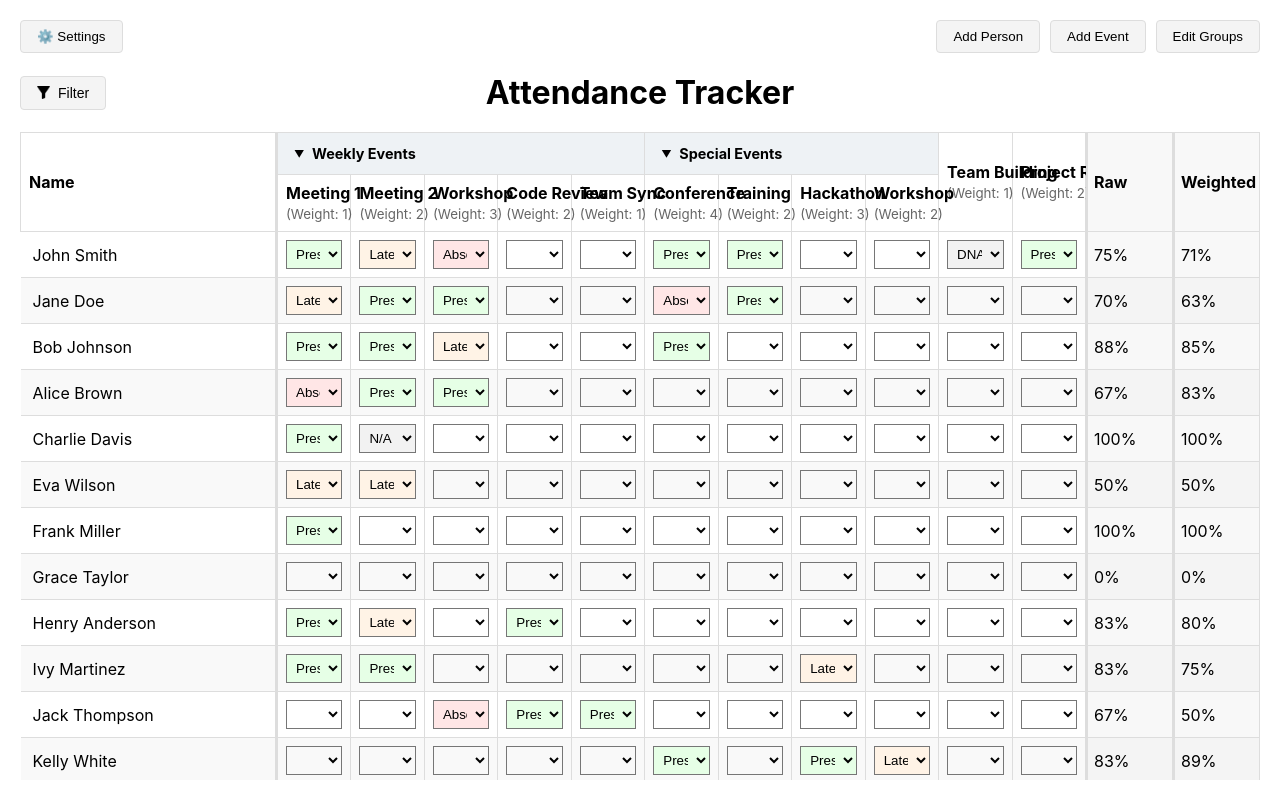
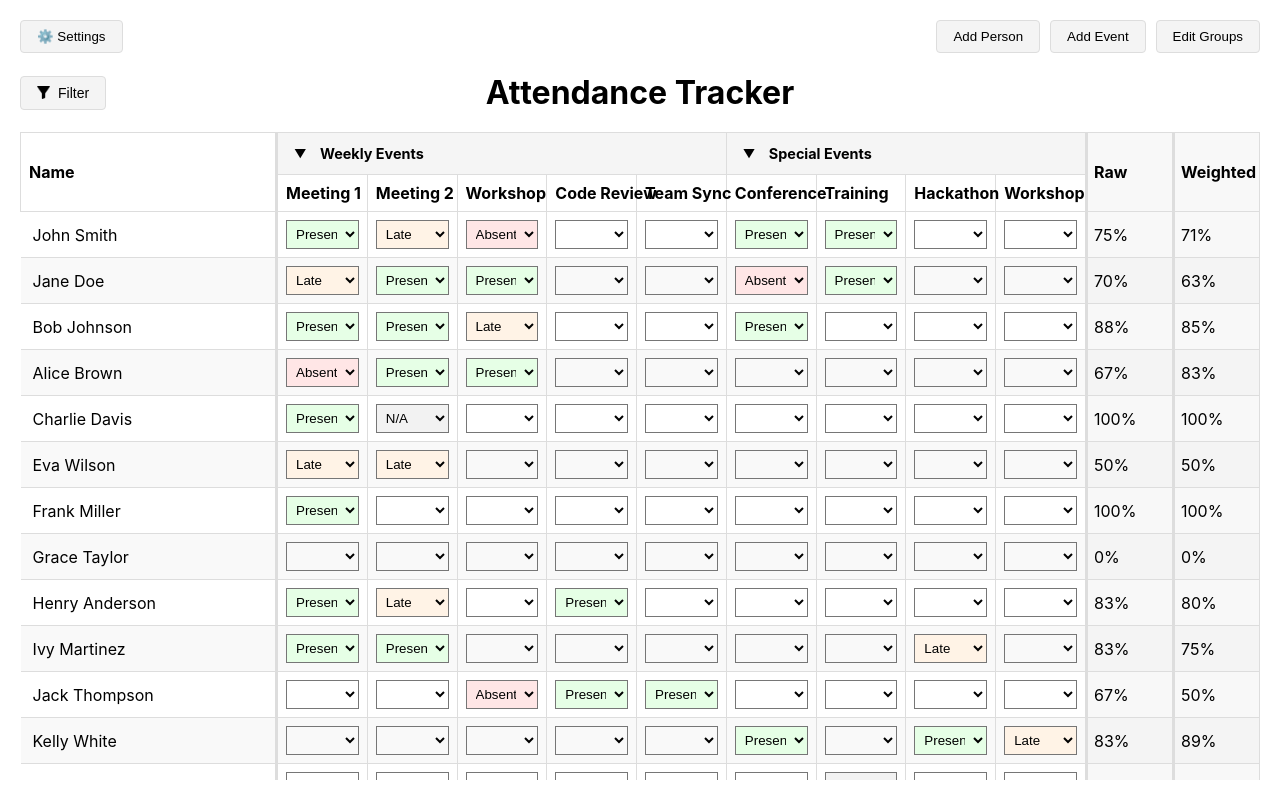
Before and after one commit to adamnelsonarcher/attendance-tracker, a React (Create React App) app: page / in a window 1280 px wide. Built offline with nearby package versions, Linux system fonts and the light colour scheme.

Commit message:
rebuild the data structure

```diff
--- a/src/App.jsx
+++ b/src/App.jsx
@@ -29,7 +29,7 @@ function App() {
   const [contextMenu, setContextMenu] = useState(null);
 
   const [people, handleAddPerson, updatePeopleGroups] = usePeople();
-  const [events, handleAddEvent, toggleFolder] = useEvents();
+  const [events, folders, handleAddEvent, toggleFolder, setFolders] = useEvents();
   const [attendance, handleAttendanceChange] = useAttendance();
   const [sorting, handleSort, getStatusPriority] = useSort();
   const calculateScores = useCalculateScores(events, attendance, settings);
@@ -82,7 +82,7 @@ function App() {
         {showGroupFilter && (
           <GroupFilter
             groups={groups}
-            folders={events.filter(e => e.isFolder)}
+            folders={folders}
             activeGroupFilters={activeGroupFilters}
             activeFolderFilters={activeFolderFilters}
             onGroupFilterChange={setActiveGroupFilters}
@@ -108,6 +108,7 @@ function App() {
         groups={groups}
         activeGroupFilters={activeGroupFilters}
         activeFolderFilters={activeFolderFilters}
+        folders={folders}
       />
 
       {contextMenu && (
@@ -138,7 +139,7 @@ function App() {
         <AddEventForm
           onAdd={handleAddEvent}
           onClose={() => setShowAddEvent(false)}
-          folders={events.filter(e => e.isFolder)}
+          folders={folders}
         />
       )}
 
@@ -147,23 +148,24 @@ function App() {
           groups={groups}
           people={people}
           events={events}
+          folders={folders}
+          setEvents={setFolders}
           onSave={(newGroups) => {
             if (activeTab === 'people') {
               setGroups(newGroups);
               updatePeopleGroups(newGroups);
             } else {
               const updatedEvents = events.map(event => {
-                if (!event.isFolder) return event;
-                const updatedFolder = newGroups.find(g => g.id === event.id);
-                if (!updatedFolder) return null;
+                const updatedFolder = newGroups.find(g => g.id === event.folder);
+                if (!updatedFolder) return event;
                 return {
                   ...event,
-                  name: updatedFolder.name,
-                  color: updatedFolder.color,
-                  events: updatedFolder.events
+                  folder: updatedFolder.id,
+                  name: event.name,
+                  color: updatedFolder.color
                 };
-              }).filter(Boolean);
-              handleAddEvent({ events: updatedEvents });
+              });
+              setFolders(updatedEvents);
             }
           }}
           onClose={() => setShowGroups(false)}
--- /dev/null
+++ b/src/components/Table/EventFolder/EventFolder.css
@@ -0,0 +1,33 @@
+.event-folder {
+  background-color: #f5f5f5;
+  border: 1px solid #ddd;
+  padding: 8px;
+}
+
+.folder-header {
+  display: flex;
+  align-items: center;
+  cursor: pointer;
+  user-select: none;
+}
+
+.folder-icon {
+  margin-right: 8px;
+  font-size: 12px;
+}
+
+.event-header {
+  background-color: #fff;
+  border: 1px solid #ddd;
+  padding: 8px;
+  cursor: pointer;
+}
+
+.event-header.sorted {
+  background-color: #e6f3ff;
+}
+
+.collapsed-folder {
+  background-color: #f5f5f5;
+  border: 1px solid #ddd;
+}
--- a/src/components/Table/Table.jsx
+++ b/src/components/Table/Table.jsx
@@ -18,7 +18,8 @@ function Table({
   settings,
   groups,
   activeGroupFilters,
-  activeFolderFilters
+  activeFolderFilters,
+  folders
 }) {
   const attendanceStatus = ['Present', 'Absent', 'Late', 'DNA'];
 
@@ -145,10 +146,10 @@ function Table({
                 </small>
               )}
             </th>
-            {filteredEvents.filter(folder => folder.isFolder).map(folder => (
+            {folders.map(folder => (
               <th
                 key={folder.id}
-                colSpan={folder.isOpen ? folder.events.length : 1}
+                colSpan={folder.isOpen ? events.filter(e => e.folder === folder.id).length : 1}
                 className="event-folder"
               >
                 <div
@@ -162,24 +163,6 @@ function Table({
                 </div>
               </th>
             ))}
-            {/* Non-folder events */}
-            {filteredEvents.filter(folder => !folder.isFolder).flatMap(folder =>
-              folder.events.map(event => (
-                <th
-                  key={event.id}
-                  rowSpan="2"
-                  className="event-column sortable-header"
-                  onClick={() => onEventHeaderClick(event.id)}
-                >
-                  {event.name}
-                  <br />
-                  <small>
-                    (Weight: {event.weight})
-                    {sorting.type === 'event' && sorting.eventId === event.id && ' ↓'}
-                  </small>
-                </th>
-              ))
-            )}
             <th
               rowSpan="2"
               className="score-column sortable-header"
@@ -203,21 +186,20 @@ function Table({
           </tr>
           {/* Second header row for folder events */}
           <tr>
-            {filteredEvents.filter(folder => folder.isFolder).flatMap(folder =>
-              folder.isOpen ? folder.events.map(event => (
+            {folders.map(folder =>
+              folder.isOpen ?
+                events
+                  .filter(event => event.folder === folder.id)
+                  .map(event => (
                     <th
                       key={event.id}
-                  className="event-column sortable-header"
                       onClick={() => onEventHeaderClick(event.id)}
+                      className={`event-header ${sorting.eventId === event.id ? 'sorted' : ''}`}
                     >
                       {event.name}
-                  <br />
-                  <small>
-                    (Weight: {event.weight})
-                    {sorting.type === 'event' && sorting.eventId === event.id && ' ↓'}
-                  </small>
                     </th>
-              )) : [<th key={folder.id} className="collapsed-folder"></th>]
+                  ))
+                : <td key={folder.id} className="collapsed-folder"></td>
             )}
           </tr>
         </thead>
@@ -234,10 +216,11 @@ function Table({
                 {person.name}
               </td>
               {/* Render cells for each event */}
-              {filteredEvents.map(folder =>
-                folder.isFolder ? (
+              {folders.map(folder =>
                 folder.isOpen ?
-                    folder.events.map(event => (
+                  events
+                    .filter(event => event.folder === folder.id)
+                    .map(event => (
                       <td key={event.id}>
                         <select
                           value={attendance[`${person.id}-${event.id}`] || 'Select'}
@@ -253,23 +236,6 @@ function Table({
                       </td>
                     ))
                   : <td key={folder.id} className="collapsed-folder"></td>
-                ) : (
-                  folder.events.map(event => (
-                    <td key={event.id}>
-                      <select
-                        value={attendance[`${person.id}-${event.id}`] || 'Select'}
-                        onChange={(e) => onAttendanceChange(person.id, event.id, e.target.value)}
-                        data-status={attendance[`${person.id}-${event.id}`] || 'Select'}
-                      >
-                        <option value="Select"></option>
-                        <option value="Present">Present</option>
-                        <option value="Absent">Absent</option>
-                        <option value="Late">Late</option>
-                        <option value="DNA">DNA</option>
-                      </select>
-                    </td>
-                  ))
-                )
               )}
               <td className="score-column">{calculateScores(person.id).raw}%</td>
               <td className="score-column">{calculateScores(person.id).weighted}%</td>
@@ -312,7 +278,8 @@ Table.propTypes = {
   settings: PropTypes.object.isRequired,
   groups: PropTypes.array.isRequired,
   activeGroupFilters: PropTypes.instanceOf(Map).isRequired,
-  activeFolderFilters: PropTypes.instanceOf(Map).isRequired
+  activeFolderFilters: PropTypes.instanceOf(Map).isRequired,
+  folders: PropTypes.array.isRequired
 };
 
 export default Table;
--- a/src/hooks/useCalculateScores.js
+++ b/src/hooks/useCalculateScores.js
@@ -7,17 +7,8 @@ export function useCalculateScores(events, attendance, settings) {
     let weightedNumerator = 0;
     let weightedDenominator = 0;
 
-    // Get all events from all folders and non-folders, respecting folder visibility
-    const flatEvents = events.flatMap(group => {
-      // If it's not a folder or if it's a folder with events, include its events
-      if (!group.isFolder || group.events?.length > 0) {
-        return group.events;
-      }
-      return []; // Skip empty folders
-    });
-
-    flatEvents.forEach(event => {
-      if (!event) return; // Skip null/undefined events
+    events.forEach(event => {
+      if (!event) return;
 
       const status = attendance[`${personId}-${event.id}`];
 
--- a/src/hooks/useEvents.js
+++ b/src/hooks/useEvents.js
@@ -2,60 +2,45 @@ import { useState } from 'react';
 
 export function useEvents() {
   const [events, setEvents] = useState([
-    {
-      id: 'weekly',
-      name: 'Weekly Events',
-      isFolder: true,
-      isOpen: true,
-      events: [
-        { id: 'e1', name: 'Meeting 1', weight: 1 },
-        { id: 'e2', name: 'Meeting 2', weight: 2 },
-        { id: 'e3', name: 'Workshop', weight: 3 },
-        { id: 'e8', name: 'Code Review', weight: 2 },
-        { id: 'e9', name: 'Team Sync', weight: 1 }
-      ]
-    },
-    {
-      id: 'special',
-      name: 'Special Events',
-      isFolder: true,
-      isOpen: true,
-      events: [
-        { id: 'e4', name: 'Conference', weight: 4 },
-        { id: 'e5', name: 'Training', weight: 2 },
-        { id: 'e10', name: 'Hackathon', weight: 3 },
-        { id: 'e11', name: 'Workshop', weight: 2 }
-      ]
-    },
-    {
-      id: 'no-folder',
-      events: [
-        { id: 'e6', name: 'Team Building', weight: 1 },
-        { id: 'e7', name: 'Project Review', weight: 2 }
-      ]
-    }
+    { id: 'e1', name: 'Meeting 1', weight: 1, folder: 'weekly' },
+    { id: 'e2', name: 'Meeting 2', weight: 2, folder: 'weekly' },
+    { id: 'e3', name: 'Workshop', weight: 3, folder: 'weekly' },
+    { id: 'e4', name: 'Conference', weight: 4, folder: 'special' },
+    { id: 'e5', name: 'Training', weight: 2, folder: 'special' },
+    { id: 'e6', name: 'Team Building', weight: 1, folder: null },
+    { id: 'e7', name: 'Project Review', weight: 2, folder: null },
+    { id: 'e8', name: 'Code Review', weight: 2, folder: 'weekly' },
+    { id: 'e9', name: 'Team Sync', weight: 1, folder: 'weekly' },
+    { id: 'e10', name: 'Hackathon', weight: 3, folder: 'special' },
+    { id: 'e11', name: 'Workshop', weight: 2, folder: 'special' }
   ]);
 
-  const handleAddEvent = ({ folderId = 'no-folder', event, newFolder }) => {
+  const [folders, setFolders] = useState([
+    { id: 'weekly', name: 'Weekly Events', isOpen: true },
+    { id: 'special', name: 'Special Events', isOpen: true }
+  ]);
+
+  const handleAddEvent = ({ folderId = null, event, newFolder }) => {
     if (newFolder) {
-      setEvents(prev => [...prev, newFolder]);
+      setFolders(prev => [...prev, {
+        id: newFolder.id,
+        name: newFolder.name,
+        isOpen: true
+      }]);
+      setEvents(prev => [...prev, { ...event, folder: newFolder.id }]);
       return;
     }
 
-    setEvents(prev => prev.map(folder =>
-      folder.id === folderId
-        ? { ...folder, events: [...folder.events, event] }
-        : folder
-    ));
+    setEvents(prev => [...prev, { ...event, folder: folderId }]);
   };
 
   const toggleFolder = (folderId) => {
-    setEvents(prev => prev.map(folder =>
+    setFolders(prev => prev.map(folder =>
       folder.id === folderId
         ? { ...folder, isOpen: !folder.isOpen }
         : folder
     ));
   };
 
-  return [events, handleAddEvent, toggleFolder];
+  return [events, folders, handleAddEvent, toggleFolder, setFolders];
 }
```
Also changed, not shown: src/components/Table/EventFolder/EventFolder.jsx (+29 -7 lines), src/components/Table/GroupFilter/GroupFilter.jsx (+25 -0 lines), src/components/TopBar/Groups/Groups.jsx (+37 -40 lines). Lines whose indentation alone changed are shown as unchanged.
